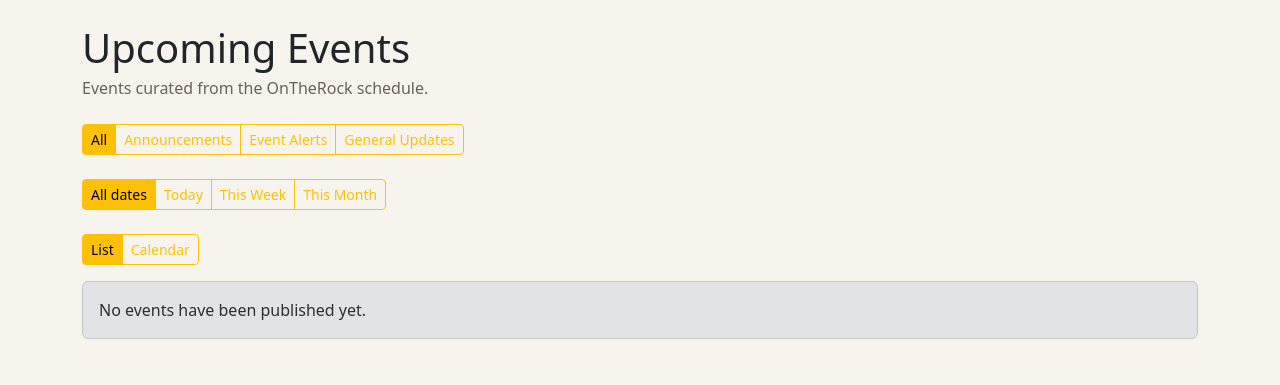
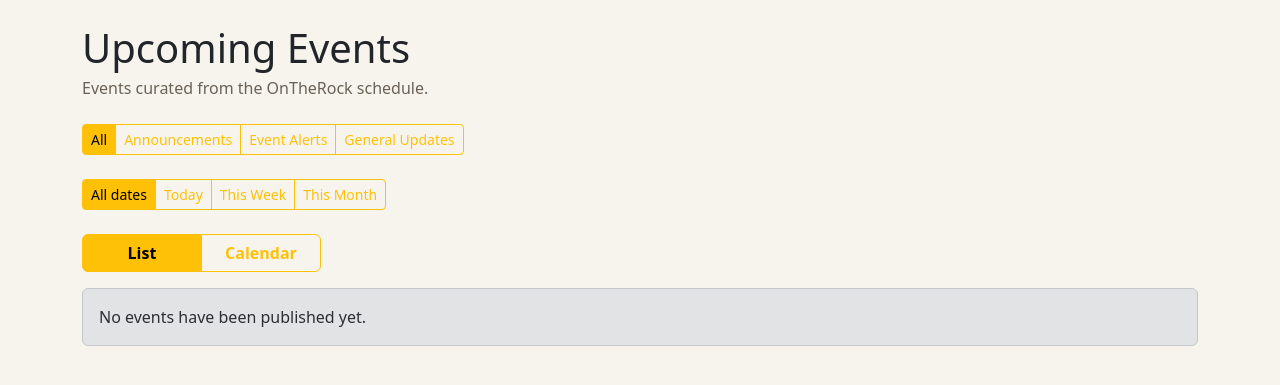
Before and after one commit to JSY-Ben/BeanPrepared, a PHP site: page /Web/index.php in a window 1280 px wide. Shown: the part 57-442 px from the top of the page. Run offline with PHP 8.4, Linux system fonts and the light colour scheme; data comes from the database, SQL or seed files in the repository; data that the repository does not hold is empty.

Commit message:
Styling changes to index.php

```diff
--- a/public/index.php
+++ b/public/index.php
@@ -87,6 +87,21 @@ function format_datetime(string $value): string
     .brand-subtitle {
       color: #6a6256;
     }
+    .view-toggle .btn {
+      min-width: 120px;
+      font-weight: 700;
+    }
+    .calendar-dot {
+      width: 8px;
+      height: 8px;
+      background: #f0a400;
+      border-radius: 999px;
+      margin: 4px auto 0;
+    }
+    .calendar-event {
+      background: #fff8e1;
+      box-shadow: inset 0 0 0 1px #f3c766;
+    }
   </style>
 </head>
 <body>
@@ -129,9 +144,9 @@ function format_datetime(string $value): string
       </div>
     </div>
     <div class="d-flex align-items-center justify-content-between mb-3">
-      <div class="btn-group" role="group" aria-label="View switch">
-        <button class="btn btn-sm btn-warning" id="viewListBtn" type="button">List</button>
-        <button class="btn btn-sm btn-outline-warning" id="viewCalendarBtn" type="button">Calendar</button>
+      <div class="btn-group view-toggle" role="group" aria-label="View switch">
+        <button class="btn btn-warning" id="viewListBtn" type="button">List</button>
+        <button class="btn btn-outline-warning" id="viewCalendarBtn" type="button">Calendar</button>
       </div>
       <div class="text-muted small" id="calendarMonthLabel"></div>
     </div>
@@ -275,7 +290,7 @@ function format_datetime(string $value): string
           const isCurrentMonth = cellDate.getMonth() === month;
           const hasEvents = Boolean(eventsByDate[dateKey]);
           const isSelected = selectedDate === dateKey;
-          html += `<td class="${isCurrentMonth ? '' : 'text-muted bg-light'} ${isSelected ? 'table-warning' : ''}" data-date="${dateKey}">${cellDate.getDate()}${hasEvents ? '<div class="text-warning">•</div>' : ''}</td>`;
+          html += `<td class="${isCurrentMonth ? '' : 'text-muted bg-light'} ${isSelected ? 'table-warning' : ''} ${hasEvents ? 'calendar-event' : ''}" data-date="${dateKey}">${cellDate.getDate()}${hasEvents ? '<div class="calendar-dot"></div>' : ''}</td>`;
           day += 1;
         }
         html += '</tr>';
```
Also changed, not shown: 1 other file.
